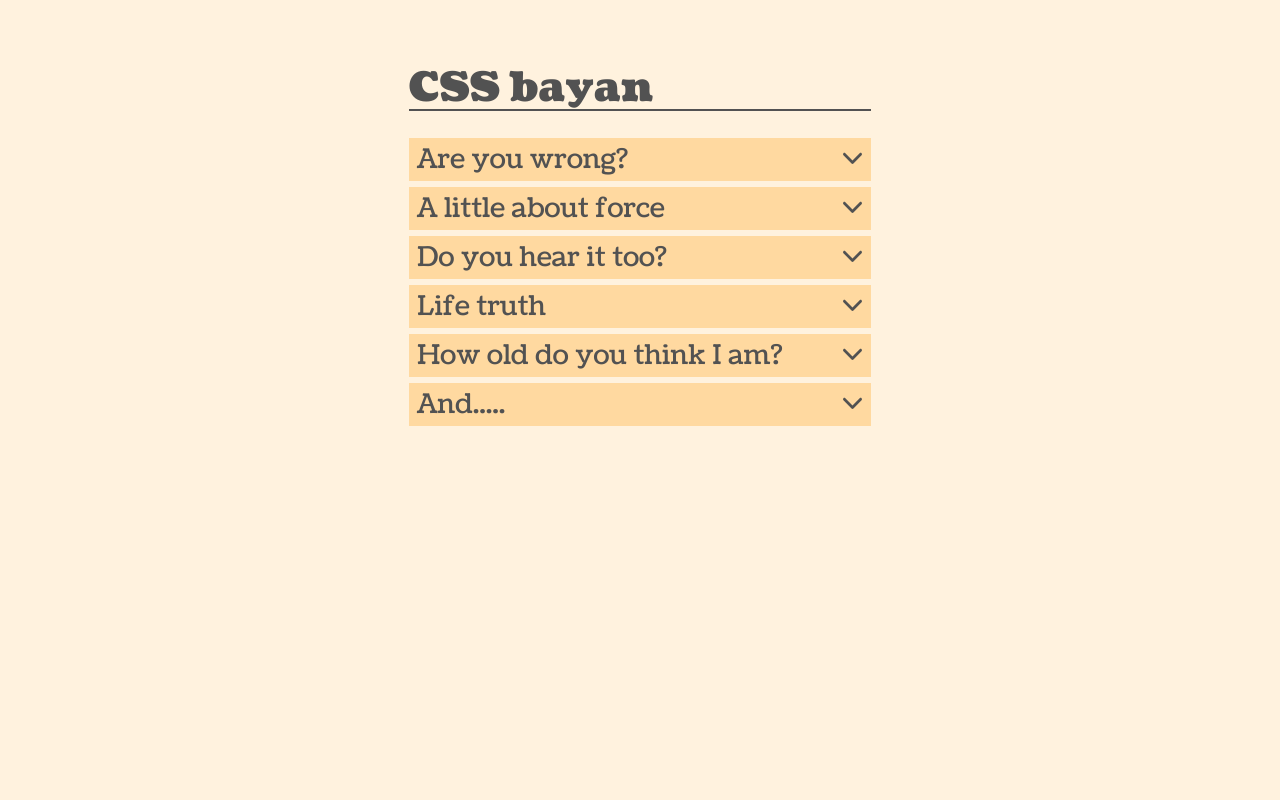
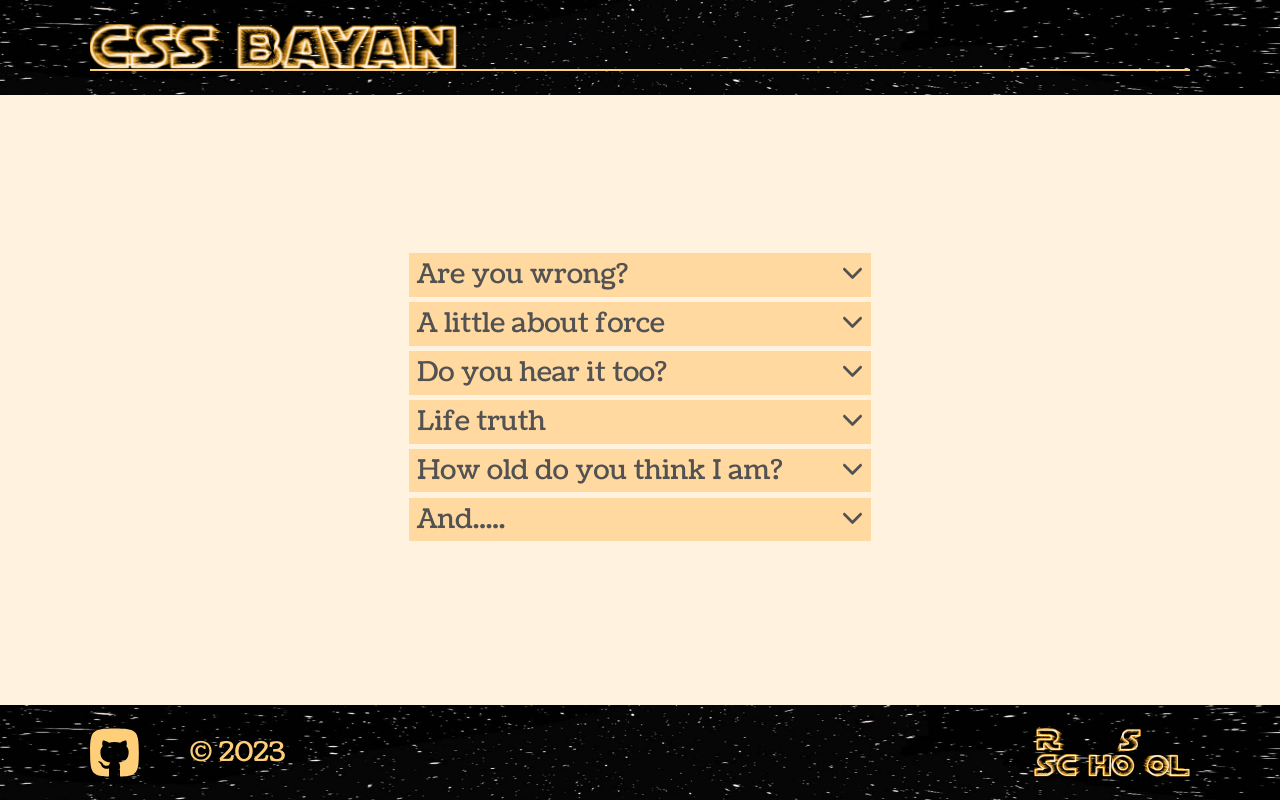
Before and after one commit to kushalvova/cssBayan, a plain HTML site: page cssBayan/index.html in a window 1280 px wide. Drawn offline with Linux system fonts and the light colour scheme.

Commit message:
feat: add header and footer (Sun, Mar 12, 2023 03:16:42 PM)

```diff
--- a/cssBayan/css/style.css
+++ b/cssBayan/css/style.css
@@ -28,36 +28,73 @@ html {
 }
 body {
   display: flex;
-  justify-content: center;
+  flex-direction: column;
+  justify-content: space-between;
   align-items: center;
-  height: 100%;
+  min-height: 100vh;
   background-color:rgb(255, 242, 222);
   font-family: 'Coustard';
 }
-h1 {
-  margin: 1rem auto;
-  font-size: 1.5em;
-  font-weight: 900;
-  border-bottom: 0.1rem solid rgb(82, 82, 82);
+header {
+  display: flex;
+  flex-direction: column;
+  justify-content: space-evenly;
 }
-a {
-  text-decoration: none;
+header, footer {
+  height: 3.5rem;
+  width: 100%;
+  background-image: url('../assets/img/galaxy.jpg');
+  background-size: cover;
+  background-position: center;
 }
+label {cursor: pointer;}
+.project-logo {
+  height: 1.7rem;
+  margin: auto 7vw;
+  background-image:  url('../assets/img/css-bayan.png');
+  background-size: contain;
+  background-repeat: no-repeat;
+  background-position: left;
+  border-bottom: 0.1rem solid rgb(255, 206, 120);
+}
+footer {
+  display: flex;
+  align-items: center;
+  justify-content: space-between;
+  padding-right: 7vw;
+  padding-left: 7vw;
+}
+footer > p {
+  display: flex;
+  align-items: center;
+  height: 1.8rem;
+}
+.github-link, .rss-link {
+  height: 1.8rem;
+  background-size: contain;
+}
+.github-link:hover,
+.rss-link:hover {
+  transition: 0.2s;
+  transform: scale(1.1);
+}
+footer > p > span {
+  margin-left: 4vw;
+  color: rgb(255, 206, 120);
+}
+
+/*!-- Accardeon --*/
+
 .accardeon__wrapper {
   width: 100%;
   max-width: 17rem;
   margin: 1.5rem;
 }
-
 .accardeon__item {
   width: 100%;
   margin-bottom: 0.2rem;
 }
-
-label {cursor: pointer;}
-
 #first, #second, #third, #fourth, #fifth, #sixth {display: none;}
-
 .accardeon__item__title {
   display: inline-flex;
   justify-content: space-between;
@@ -65,7 +102,6 @@ label {cursor: pointer;}
   padding: 0.3rem;
   background-color:rgb(255, 217, 160);
 }
-
 .icon {
   height: 0.8rem;
   width: 0.8rem;
@@ -75,7 +111,6 @@ label {cursor: pointer;}
   background-position: center;
   transition: .2s;
 }
-
 .accardeon__item__content {
   display: block;
   height: 0;
--- a/cssBayan/index.html
+++ b/cssBayan/index.html
@@ -10,8 +10,10 @@
     <link rel="icon" href="./assets/img/accordion.png">
 </head>
 <body>
-    <div class="accardeon__wrapper">
-        <h1>CSS bayan</h1>
+    <header>
+        <div class="project-logo"></div>
+    </header>
+    <main class="accardeon__wrapper">
         <div class="accardeon__item">
             <input type="checkbox" id="first">
             <label for="first" class="accardeon__item__title">
@@ -60,6 +62,13 @@
             </label>
             <label for="sixth" class="accardeon__item__content"></label>
         </div>
-    </div>
+    </main>
+    <footer>
+        <p>
+            <a href="https://github.com/kushalvova" target="blank"><img class="github-link" src="../cssBayan/assets/img/github.svg" alt="GitHub link"></a>
+            <span>© 2023</span>
+        </p>
+        <a href="https://rs.school/js/" target="blank"><img class="rss-link" src="../cssBayan/assets/img/rs-school.png" alt="RSschool link"></a>
+    </footer>
 </body>
 </html>
```
Also changed, not shown: cssBayan/assets/img/css-bayan.png (added), cssBayan/assets/img/galaxy.jpg (added), cssBayan/assets/img/github.svg (added), cssBayan/assets/img/rs-school.png (added).
